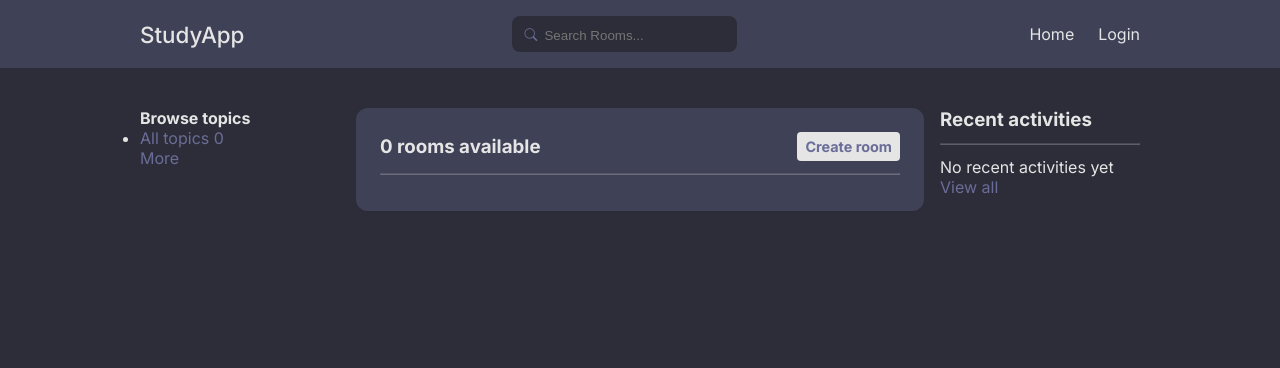
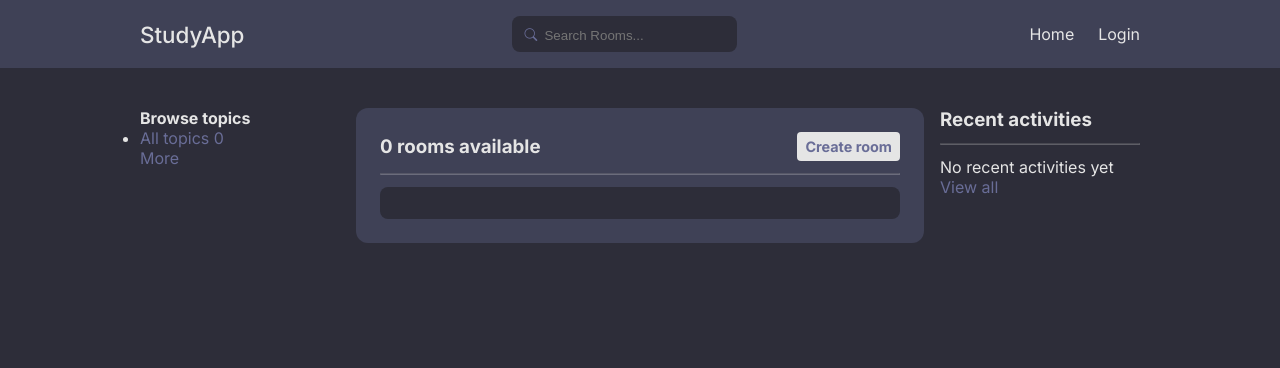
Before and after one commit to paulnyabaro/studyapp, a Django app: page / in a window 1280 px wide. Shown: the top 368 px of the page. Run offline with Django 4.2, Linux system fonts and the light colour scheme; data that the repository does not hold is empty.

Commit message:
Styling home

```diff
--- a/studyapp/base/templates/base/feed_component.html
+++ b/studyapp/base/templates/base/feed_component.html
@@ -1,4 +1,4 @@
-<div>
+<div class="room-box">
     {% for room in rooms %}
     {% if request.user == room.host %}
     <a href="{% url 'update_room' room.id %}">Edit</a>
--- a/studyapp/static/css/style.css
+++ b/studyapp/static/css/style.css
@@ -7,6 +7,7 @@
     --light-2:#696d97;
     --blue-1:#71c6dd;
     --card-br: 0.75rem;
+    --card-br-1: 0.5rem;
 }
 *{
     padding: 0;
@@ -118,3 +119,8 @@ hr{
     width: 30px;
     border-radius: 50%;
 }
+.room-box{
+    padding: 1rem;
+    background-color: var(--dark-2);
+    border-radius: var(--card-br-1);
+}
```
